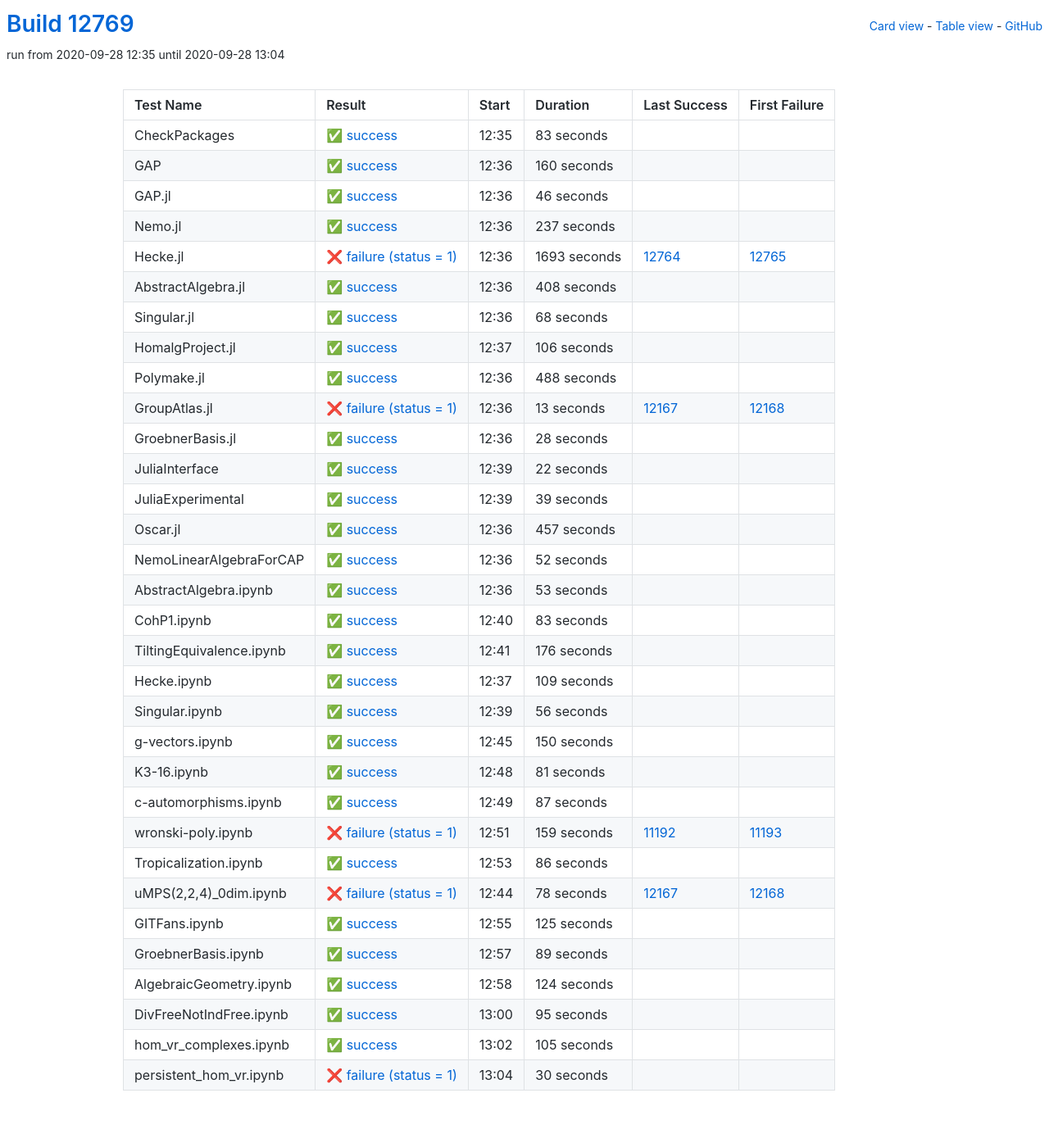
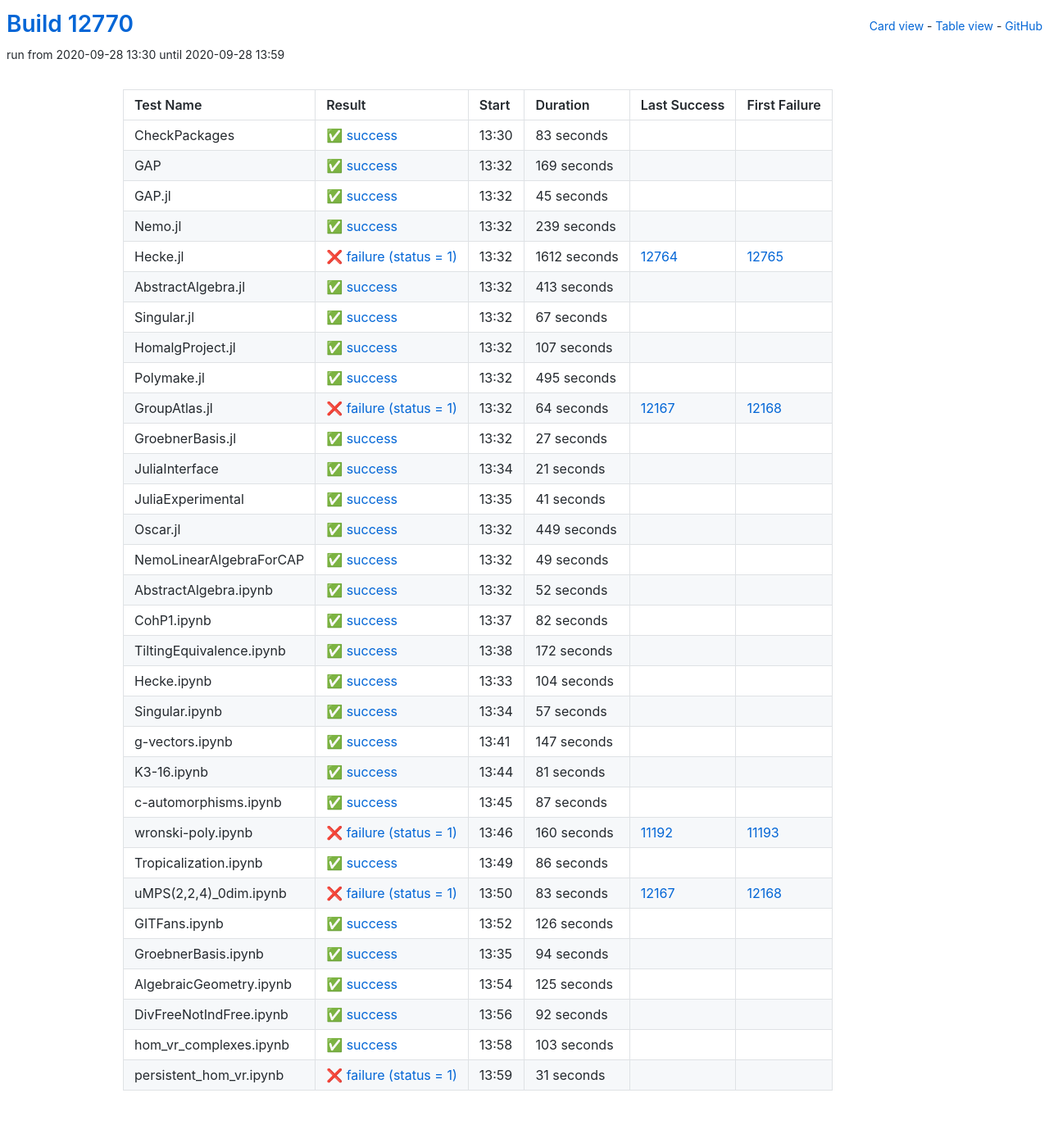
Before and after one commit to oscar-system/oscar-ci-status, a Jekyll site: the page built from table.html, in a window 1280 px wide. Shown: the whole page at 82% size. Built offline with Jekyll 4.4.1, drawn with Linux system fonts in a browser that asks for light colours.

Commit message:
Build #12770

```diff
--- a/_data/ci.yml
+++ b/_data/ci.yml
@@ -1,6 +1,6 @@
 ---
-build: 12769
-build_url: https://oscarci.mathematik.uni-kl.de/job/oscar/12769/
+build: 12770
+build_url: https://oscarci.mathematik.uni-kl.de/job/oscar/12770/
 job: oscar
 organization: oscar-system
 repo: oscar-ci-status
@@ -8,8 +8,8 @@
 tests:
 - name: CheckPackages
   id: checkpackages
-  log: https://oscarci.mathematik.uni-kl.de/job/oscar/12769/artifact/logs/build-12769/CheckPackages.log
-  start: 2020-09-28 12:35
+  log: https://oscarci.mathematik.uni-kl.de/job/oscar/12770/artifact/logs/build-12770/CheckPackages.log
+  start: 2020-09-28 13:30
   success: true
   exitcode: 0
   status: success
@@ -20,164 +20,176 @@
   first_failure_url:
 - name: GAP
   id: gap
-  log: https://oscarci.mathematik.uni-kl.de/job/oscar/12769/artifact/logs/build-12769/GAP.log
-  start: 2020-09-28 12:36
+  log: https://oscarci.mathematik.uni-kl.de/job/oscar/12770/artifact/logs/build-12770/GAP.log
+  start: 2020-09-28 13:32
   success: true
   exitcode: 0
   status: success
-  duration: 160
+  duration: 169
   last_success: false
   last_success_url:
   first_failure: false
   first_failure_url:
 - name: GAP.jl
   id: gap-jl
-  log: https://oscarci.mathematik.uni-kl.de/job/oscar/12769/artifact/logs/build-12769/GAP.jl.log
-  start: 2020-09-28 12:36
+  log: https://oscarci.mathematik.uni-kl.de/job/oscar/12770/artifact/logs/build-12770/GAP.jl.log
+  start: 2020-09-28 13:32
   success: true
   exitcode: 0
   status: success
-  duration: 46
+  duration: 45
   last_success: false
   last_success_url:
   first_failure: false
   first_failure_url:
 - name: Nemo.jl
   id: nemo-jl
-  log: https://oscarci.mathematik.uni-kl.de/job/oscar/12769/artifact/logs/build-12769/Nemo.jl.log
-  start: 2020-09-28 12:36
+  log: https://oscarci.mathematik.uni-kl.de/job/oscar/12770/artifact/logs/build-12770/Nemo.jl.log
+  start: 2020-09-28 13:32
   success: true
   exitcode: 0
   status: success
-  duration: 237
+  duration: 239
   last_success: false
   last_success_url:
   first_failure: false
   first_failure_url:
 - name: Hecke.jl
   id: hecke-jl
-  log: https://oscarci.mathematik.uni-kl.de/job/oscar/12769/artifact/logs/build-12769/Hecke.jl.log
-  start: 2020-09-28 12:36
+  log: https://oscarci.mathematik.uni-kl.de/job/oscar/12770/artifact/logs/build-12770/Hecke.jl.log
+  start: 2020-09-28 13:32
   success: false
   exitcode: 1
   status: failure
-  duration: 1693
+  duration: 1612
   last_success: 12764
   last_success_url: https://oscarci.mathematik.uni-kl.de/job/oscar/12764/
   first_failure: 12765
   first_failure_url: https://oscarci.mathematik.uni-kl.de/job/oscar/12765/
 - name: AbstractAlgebra.jl
   id: abstractalgebra-jl
-  log: https://oscarci.mathematik.uni-kl.de/job/oscar/12769/artifact/logs/build-12769/AbstractAlgebra.jl.log
-  start: 2020-09-28 12:36
+  log: https://oscarci.mathematik.uni-kl.de/job/oscar/12770/artifact/logs/build-12770/AbstractAlgebra.jl.log
+  start: 2020-09-28 13:32
   success: true
   exitcode: 0
   status: success
-  duration: 408
+  duration: 413
   last_success: false
   last_success_url:
   first_failure: false
   first_failure_url:
 - name: Singular.jl
   id: singular-jl
-  log: https://oscarci.mathematik.uni-kl.de/job/oscar/12769/artifact/logs/build-12769/Singular.jl.log
-  start: 2020-09-28 12:36
+  log: https://oscarci.mathematik.uni-kl.de/job/oscar/12770/artifact/logs/build-12770/Singular.jl.log
+  start: 2020-09-28 13:32
   success: true
   exitcode: 0
   status: success
-  duration: 68
+  duration: 67
   last_success: false
   last_success_url:
   first_failure: false
   first_failure_url:
 - name: HomalgProject.jl
   id: homalgproject-jl
-  log: https://oscarci.mathematik.uni-kl.de/job/oscar/12769/artifact/logs/build-12769/HomalgProject.jl.log
-  start: 2020-09-28 12:37
+  log: https://oscarci.mathematik.uni-kl.de/job/oscar/12770/artifact/logs/build-12770/HomalgProject.jl.log
+  start: 2020-09-28 13:32
   success: true
   exitcode: 0
   status: success
-  duration: 106
+  duration: 107
   last_success: false
   last_success_url:
   first_failure: false
   first_failure_url:
 - name: Polymake.jl
   id: polymake-jl
-  log: https://oscarci.mathematik.uni-kl.de/job/oscar/12769/artifact/logs/build-12769/Polymake.jl.log
-  start: 2020-09-28 12:36
+  log: https://oscarci.mathematik.uni-kl.de/job/oscar/12770/artifact/logs/build-12770/Polymake.jl.log
+  start: 2020-09-28 13:32
   success: true
   exitcode: 0
   status: success
-  duration: 488
+  duration: 495
   last_success: false
   last_success_url:
   first_failure: false
   first_failure_url:
 - name: GroupAtlas.jl
   id: groupatlas-jl
-  log: https://oscarci.mathematik.uni-kl.de/job/oscar/12769/artifact/logs/build-12769/GroupAtlas.jl.log
-  start: 2020-09-28 12:36
+  log: https://oscarci.mathematik.uni-kl.de/job/oscar/12770/artifact/logs/build-12770/GroupAtlas.jl.log
+  start: 2020-09-28 13:32
   success: false
   exitcode: 1
   status: failure
-  duration: 13
+  duration: 64
   last_success: 12167
   last_success_url: https://oscarci.mathematik.uni-kl.de/job/oscar/12167/
   first_failure: 12168
   first_failure_url: https://oscarci.mathematik.uni-kl.de/job/oscar/12168/
 - name: GroebnerBasis.jl
   id: groebnerbasis-jl
-  log: https://oscarci.mathematik.uni-kl.de/job/oscar/12769/artifact/logs/build-12769/GroebnerBasis.jl.log
-  start: 2020-09-28 12:36
+  log: https://oscarci.mathematik.uni-kl.de/job/oscar/12770/artifact/logs/build-12770/GroebnerBasis.jl.log
+  start: 2020-09-28 13:32
   success: true
   exitcode: 0
   status: success
-  duration: 28
+  duration: 27
   last_success: false
   last_success_url:
   first_failure: false
   first_failure_url:
 - name: JuliaInterface
   id: juliainterface
-  log: https://oscarci.mathematik.uni-kl.de/job/oscar/12769/artifact/logs/build-12769/JuliaInterface.log
-  start: 2020-09-28 12:39
+  log: https://oscarci.mathematik.uni-kl.de/job/oscar/12770/artifact/logs/build-12770/JuliaInterface.log
+  start: 2020-09-28 13:34
   success: true
   exitcode: 0
   status: success
-  duration: 22
+  duration: 21
   last_success: false
   last_success_url:
   first_failure: false
   first_failure_url:
 - name: JuliaExperimental
   id: juliaexperimental
-  log: https://oscarci.mathematik.uni-kl.de/job/oscar/12769/artifact/logs/build-12769/JuliaExperimental.log
-  start: 2020-09-28 12:39
+  log: https://oscarci.mathematik.uni-kl.de/job/oscar/12770/artifact/logs/build-12770/JuliaExperimental.log
+  start: 2020-09-28 13:35
   success: true
   exitcode: 0
   status: success
-  duration: 39
+  duration: 41
   last_success: false
   last_success_url:
   first_failure: false
   first_failure_url:
 - name: Oscar.jl
   id: oscar-jl
-  log: https://oscarci.mathematik.uni-kl.de/job/oscar/12769/artifact/logs/build-12769/Oscar.jl.log
-  start: 2020-09-28 12:36
+  log: https://oscarci.mathematik.uni-kl.de/job/oscar/12770/artifact/logs/build-12770/Oscar.jl.log
+  start: 2020-09-28 13:32
   success: true
   exitcode: 0
   status: success
-  duration: 457
+  duration: 449
   last_success: false
   last_success_url:
   first_failure: false
   first_failure_url:
 - name: NemoLinearAlgebraForCAP
   id: nemolinearalgebraforcap
-  log: https://oscarci.mathematik.uni-kl.de/job/oscar/12769/artifact/logs/build-12769/NemoLinearAlgebraForCAP.log
-  start: 2020-09-28 12:36
+  log: https://oscarci.mathematik.uni-kl.de/job/oscar/12770/artifact/logs/build-12770/NemoLinearAlgebraForCAP.log
+  start: 2020-09-28 13:32
+  success: true
+  exitcode: 0
+  status: success
+  duration: 49
+  last_success: false
+  last_success_url:
+  first_failure: false
+  first_failure_url:
+- name: AbstractAlgebra.ipynb
+  id: abstractalgebra-ipynb
+  log: https://oscarci.mathematik.uni-kl.de/job/oscar/12770/artifact/logs/build-12770/AbstractAlgebra.ipynb.log
+  start: 2020-09-28 13:32
   success: true
   exitcode: 0
   status: success
@@ -186,82 +198,70 @@
   last_success_url:
   first_failure: false
   first_failure_url:
-- name: AbstractAlgebra.ipynb
-  id: abstractalgebra-ipynb
-  log: https://oscarci.mathematik.uni-kl.de/job/oscar/12769/artifact/logs/build-12769/AbstractAlgebra.ipynb.log
-  start: 2020-09-28 12:36
+- name: CohP1.ipynb
+  id: cohp1-ipynb
+  log: https://oscarci.mathematik.uni-kl.de/job/oscar/12770/artifact/logs/build-12770/CohP1.ipynb.log
+  start: 2020-09-28 13:37
   success: true
   exitcode: 0
   status: success
-  duration: 53
-  last_success: false
-  last_success_url:
-  first_failure: false
-  first_failure_url:
-- name: CohP1.ipynb
-  id: cohp1-ipynb
-  log: https://oscarci.mathematik.uni-kl.de/job/oscar/12769/artifact/logs/build-12769/CohP1.ipynb.log
-  start: 2020-09-28 12:40
-  success: true
-  exitcode: 0
-  status: success
-  duration: 83
+  duration: 82
   last_success: false
   last_success_url:
   first_failure: false
   first_failure_url:
 - name: TiltingEquivalence.ipynb
   id: tiltingequivalence-ipynb
-  log: https://oscarci.mathematik.uni-kl.de/job/oscar/12769/artifact/logs/build-12769/TiltingEquivalence.ipynb.log
-  start: 2020-09-28 12:41
+  log: https://oscarci.mathematik.uni-kl.de/job/oscar/12770/artifact/logs/build-12770/TiltingEquivalence.ipynb.log
+  start: 2020-09-28 13:38
   success: true
   exitcode: 0
   status: success
-  duration: 176
+  duration: 172
   last_success: false
   last_success_url:
   first_failure: false
   first_failure_url:
 - name: Hecke.ipynb
   id: hecke-ipynb
-  log: https://oscarci.mathematik.uni-kl.de/job/oscar/12769/artifact/logs/build-12769/Hecke.ipynb.log
-  start: 2020-09-28 12:37
+  log: https://oscarci.mathematik.uni-kl.de/job/oscar/12770/artifact/logs/build-12770/Hecke.ipynb.log
+  start: 2020-09-28 13:33
   success: true
   exitcode: 0
   status: success
-  duration: 109
+  duration: 104
   last_success: false
   last_success_url:
   first_failure: false
   first_failure_url:
 - name: Singular.ipynb
   id: singular-ipynb
-  log: https://oscarci.mathematik.uni-kl.de/job/oscar/12769/artifact/logs/build-12769/Singular.ipynb.log
-  start: 2020-09-28 12:39
+  log: https://oscarci.mathematik.uni-kl.de/job/oscar/12770/artifact/logs/build-12770/Singular.ipynb.log
+  start: 2020-09-28 13:34
   success: true
   exitcode: 0
   status: success
-  duration: 56
+  duration: 57
   last_success: false
   last_success_url:
   first_failure: false
   first_failure_url:
 - name: g-vectors.ipynb
   id: g-vectors-ipynb
-  log: https://oscarci.mathematik.uni-kl.de/job/oscar/12769/artifact/logs/build-12769/g-vectors.ipynb.log
-  start: 2020-09-28 12:45
+  log: https://oscarci.mathematik.uni-kl.de/job/oscar/12770/artifact/logs/build-12770/g-vectors.ipynb.log
+  start: 2020-09-28 13:41
   success: true
   exitcode: 0
   status: success
-  duration: 150
+  duration: 147
   last_success: false
   last_success_url:
   first_failure: false
   first_failure_url:
 - name: K3-16.ipynb
   id: k3-16-ipynb
-  log: https://oscarci.mathematik.uni-kl.de/job/oscar/12769/artifact/logs/build-12769/K3-16.ipynb.log
-  start: 2020-09-28 12:48
+  log: https://oscarci.mathematik.uni-kl.de/job/oscar/12770/artifact/logs/build-12770/K3-16.ipynb.log
+  start: 2020-09-28 13:44
   success: true
   exitcode: 0
   status: success
@@ -272,8 +272,8 @@
   first_failure_url:
 - name: c-automorphisms.ipynb
   id: c-automorphisms-ipynb
-  log: https://oscarci.mathematik.uni-kl.de/job/oscar/12769/artifact/logs/build-12769/c-automorphisms.ipynb.log
-  start: 2020-09-28 12:49
+  log: https://oscarci.mathematik.uni-kl.de/job/oscar/12770/artifact/logs/build-12770/c-automorphisms.ipynb.log
+  start: 2020-09-28 13:45
   success: true
   exitcode: 0
   status: success
@@ -284,20 +284,20 @@
   first_failure_url:
 - name: wronski-poly.ipynb
   id: wronski-poly-ipynb
-  log: https://oscarci.mathematik.uni-kl.de/job/oscar/12769/artifact/logs/build-12769/wronski-poly.ipynb.log
-  start: 2020-09-28 12:51
+  log: https://oscarci.mathematik.uni-kl.de/job/oscar/12770/artifact/logs/build-12770/wronski-poly.ipynb.log
+  start: 2020-09-28 13:46
   success: false
   exitcode: 1
   status: failure
-  duration: 159
+  duration: 160
   last_success: 11192
   last_success_url: https://oscarci.mathematik.uni-kl.de/job/oscar/11192/
   first_failure: 11193
   first_failure_url: https://oscarci.mathematik.uni-kl.de/job/oscar/11193/
 - name: Tropicalization.ipynb
   id: tropicalization-ipynb
-  log: https://oscarci.mathematik.uni-kl.de/job/oscar/12769/artifact/logs/build-12769/Tropicalization.ipynb.log
-  start: 2020-09-28 12:53
+  log: https://oscarci.mathematik.uni-kl.de/job/oscar/12770/artifact/logs/build-12770/Tropicalization.ipynb.log
+  start: 2020-09-28 13:49
   success: true
   exitcode: 0
   status: success
@@ -308,20 +308,44 @@
   first_failure_url:
 - name: uMPS(2,2,4)_0dim.ipynb
   id: umps-2-2-4-0dim-ipynb
-  log: https://oscarci.mathematik.uni-kl.de/job/oscar/12769/artifact/logs/build-12769/uMPS-2-2-4-_0dim.ipynb.log
-  start: 2020-09-28 12:44
+  log: https://oscarci.mathematik.uni-kl.de/job/oscar/12770/artifact/logs/build-12770/uMPS-2-2-4-_0dim.ipynb.log
+  start: 2020-09-28 13:50
   success: false
   exitcode: 1
   status: failure
-  duration: 78
+  duration: 83
   last_success: 12167
   last_success_url: https://oscarci.mathematik.uni-kl.de/job/oscar/12167/
   first_failure: 12168
   first_failure_url: https://oscarci.mathematik.uni-kl.de/job/oscar/12168/
 - name: GITFans.ipynb
   id: gitfans-ipynb
-  log: https://oscarci.mathematik.uni-kl.de/job/oscar/12769/artifact/logs/build-12769/GITFans.ipynb.log
-  start: 2020-09-28 12:55
+  log: https://oscarci.mathematik.uni-kl.de/job/oscar/12770/artifact/logs/build-12770/GITFans.ipynb.log
+  start: 2020-09-28 13:52
+  success: true
+  exitcode: 0
+  status: success
+  duration: 126
+  last_success: false
+  last_success_url:
+  first_failure: false
+  first_failure_url:
+- name: GroebnerBasis.ipynb
+  id: groebnerbasis-ipynb
+  log: https://oscarci.mathematik.uni-kl.de/job/oscar/12770/artifact/logs/build-12770/GroebnerBasis.ipynb.log
+  start: 2020-09-28 13:35
+  success: true
+  exitcode: 0
+  status: success
+  duration: 94
+  last_success: false
+  last_success_url:
+  first_failure: false
+  first_failure_url:
+- name: AlgebraicGeometry.ipynb
+  id: algebraicgeometry-ipynb
+  log: https://oscarci.mathematik.uni-kl.de/job/oscar/12770/artifact/logs/build-12770/AlgebraicGeometry.ipynb.log
+  start: 2020-09-28 13:54
   success: true
   exitcode: 0
   status: success
@@ -330,62 +354,38 @@
   last_success_url:
   first_failure: false
   first_failure_url:
-- name: GroebnerBasis.ipynb
-  id: groebnerbasis-ipynb
-  log: https://oscarci.mathematik.uni-kl.de/job/oscar/12769/artifact/logs/build-12769/GroebnerBasis.ipynb.log
-  start: 2020-09-28 12:57
+- name: DivFreeNotIndFree.ipynb
+  id: divfreenotindfree-ipynb
+  log: https://oscarci.mathematik.uni-kl.de/job/oscar/12770/artifact/logs/build-12770/DivFreeNotIndFree.ipynb.log
+  start: 2020-09-28 13:56
   success: true
   exitcode: 0
   status: success
-  duration: 89
-  last_success: false
-  last_success_url:
-  first_failure: false
-  first_failure_url:
-- name: AlgebraicGeometry.ipynb
-  id: algebraicgeometry-ipynb
-  log: https://oscarci.mathematik.uni-kl.de/job/oscar/12769/artifact/logs/build-12769/AlgebraicGeometry.ipynb.log
-  start: 2020-09-28 12:58
-  success: true
-  exitcode: 0
-  status: success
-  duration: 124
-  last_success: false
-  last_success_url:
-  first_failure: false
-  first_failure_url:
-- name: DivFreeNotIndFree.ipynb
-  id: divfreenotindfree-ipynb
-  log: https://oscarci.mathematik.uni-kl.de/job/oscar/12769/artifact/logs/build-12769/DivFreeNotIndFree.ipynb.log
-  start: 2020-09-28 13:00
-  success: true
-  exitcode: 0
-  status: success
-  duration: 95
+  duration: 92
   last_success: false
   last_success_url:
   first_failure: false
   first_failure_url:
 - name: hom_vr_complexes.ipynb
   id: hom-vr-complexes-ipynb
-  log: https://oscarci.mathematik.uni-kl.de/job/oscar/12769/artifact/logs/build-12769/hom_vr_complexes.ipynb.log
-  start: 2020-09-28 13:02
+  log: https://oscarci.mathematik.uni-kl.de/job/oscar/12770/artifact/logs/build-12770/hom_vr_complexes.ipynb.log
+  start: 2020-09-28 13:58
   success: true
   exitcode: 0
   status: success
-  duration: 105
+  duration: 103
   last_success: false
   last_success_url:
   first_failure: false
   first_failure_url:
 - name: persistent_hom_vr.ipynb
   id: persistent-hom-vr-ipynb
-  log: https://oscarci.mathematik.uni-kl.de/job/oscar/12769/artifact/logs/build-12769/persistent_hom_vr.ipynb.log
-  start: 2020-09-28 13:04
+  log: https://oscarci.mathematik.uni-kl.de/job/oscar/12770/artifact/logs/build-12770/persistent_hom_vr.ipynb.log
+  start: 2020-09-28 13:59
   success: false
   exitcode: 1
   status: failure
-  duration: 30
+  duration: 31
   last_success: false
   last_success_url:
   first_failure: false
```
Also changed, not shown: README.md.
